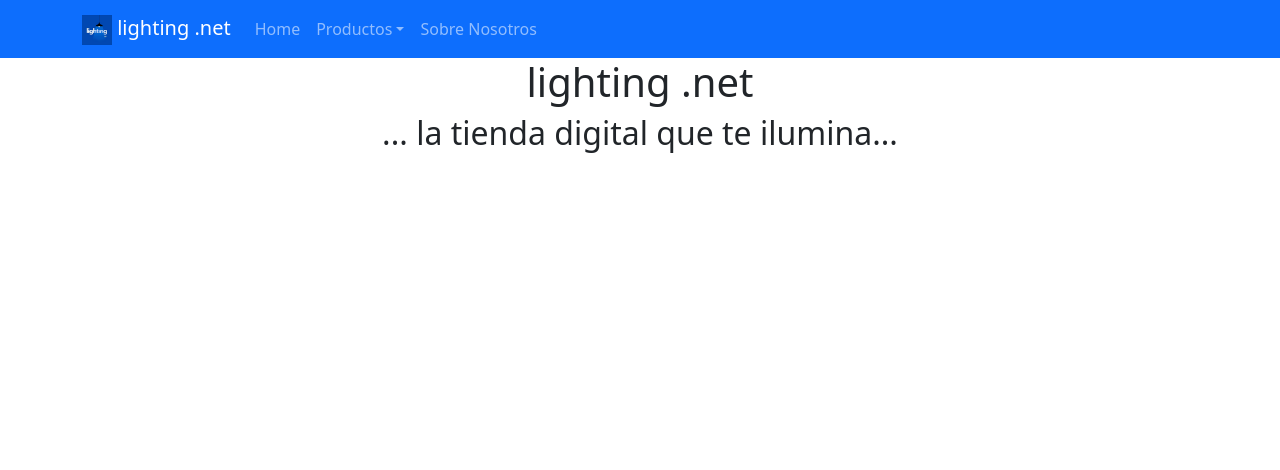
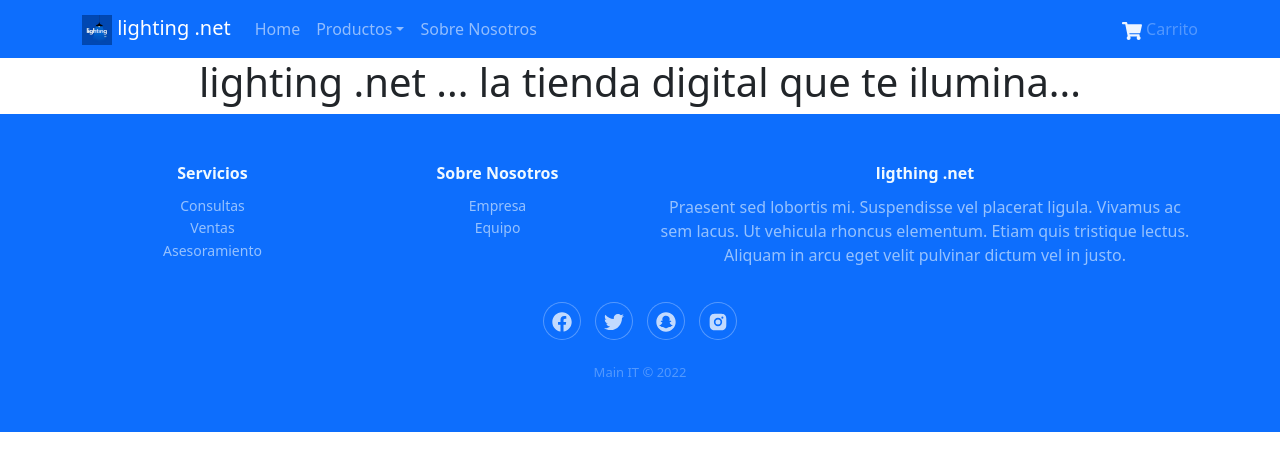
Before and after one commit to fmancevich/proyecto-final-react, a React (Create React App) app: page / in a window 1280 px wide. Shown: the top 470 px of the page. Built offline with nearby package versions, Linux system fonts and the light colour scheme.

Commit message:
Desafío 4: Crea tu landing Se agrega CartWidget e ItemList

```diff
--- a/package.json
+++ b/package.json
@@ -10,6 +10,7 @@
     "react": "^18.0.0",
     "react-bootstrap": "^2.2.3",
     "react-dom": "^18.0.0",
+    "react-icons": "^4.3.1",
     "react-router-dom": "^6.3.0",
     "react-scripts": "5.0.0",
     "web-vitals": "^2.1.4"
--- a/src/App.js
+++ b/src/App.js
@@ -1,13 +1,17 @@
 import 'bootstrap/dist/css/bootstrap.min.css';
-import NavBar from './components/NavBar.js';
 import './App.css';
+import Footer from './components/footer/Footer';
+import Header from './components/header/Header';
+import Main from './components/main/Main';
 
-function App() {
+// rafce
+
+const App = () => {
   return (
     <div className="App">
-      <NavBar />
-      <h1>lighting .net</h1>
-      <h2>... la tienda digital que te ilumina...</h2>
+      <Header/>
+      <Main/>
+      <Footer/>
     </div>
   );
 }
--- /dev/null
+++ b/src/components/cartWidget/CartWidget.jsx
@@ -0,0 +1,17 @@
+import React from 'react'
+import { FaShoppingCart } from 'react-icons/fa';
+import './CartWidget.css';
+
+
+const CartWidget = () => {
+  return (
+
+    <div>
+        <FaShoppingCart size={20} color={'#eef5ff'} />
+        <span style={{color: '#5398fe'}}>&nbsp;Carrito</span>
+    </div>
+
+  )
+}
+
+export default CartWidget;
--- /dev/null
+++ b/src/components/footer/Footer.css
@@ -0,0 +1,89 @@
+.footer-dark {
+    padding:50px 0;
+    color:#f0f9ff;
+    background-color:#0d6efd;
+  }
+
+  .footer-dark h3 {
+    margin-top:0;
+    margin-bottom:12px;
+    font-weight:bold;
+    font-size:16px;
+  }
+
+  .footer-dark ul {
+    padding:0;
+    list-style:none;
+    line-height:1.6;
+    font-size:14px;
+    margin-bottom:0;
+  }
+
+  .footer-dark ul a {
+    color:inherit;
+    text-decoration:none;
+    opacity:0.6;
+  }
+
+  .footer-dark ul a:hover {
+    opacity:0.8;
+  }
+
+  @media (max-width:767px) {
+    .footer-dark .item:not(.social) {
+      text-align:center;
+      padding-bottom:20px;
+    }
+  }
+
+  .footer-dark .item.text {
+    margin-bottom:36px;
+  }
+
+  @media (max-width:767px) {
+    .footer-dark .item.text {
+      margin-bottom:0;
+    }
+  }
+
+  .footer-dark .item.text p {
+    opacity:0.6;
+    margin-bottom:0;
+  }
+
+  .footer-dark .item.social {
+    text-align:center;
+  }
+
+  @media (max-width:991px) {
+    .footer-dark .item.social {
+      text-align:center;
+      margin-top:20px;
+    }
+  }
+
+  .footer-dark .item.social > a {
+    font-size:20px;
+    width:36px;
+    height:36px;
+    line-height:36px;
+    display:inline-block;
+    text-align:center;
+    border-radius:50%;
+    box-shadow:0 0 0 1px rgba(255,255,255,0.4);
+    margin:0 8px;
+    color:#fff;
+    opacity:0.75;
+  }
+
+  .footer-dark .item.social > a:hover {
+    opacity:0.9;
+  }
+
+  .footer-dark .copyright {
+    text-align:center;
+    padding-top:24px;
+    opacity:0.3;
+    font-size:13px;
+    margin-bottom:0;
+  }
--- /dev/null
+++ b/src/components/footer/Footer.jsx
@@ -0,0 +1,45 @@
+import React from "react";
+import { FaFacebook, FaTwitter, FaSnapchat } from 'react-icons/fa';
+import { RiInstagramFill } from 'react-icons/ri';
+import './Footer.css';
+
+const Footer = () => {
+    return (
+        <div className="footer-dark">
+        <footer>
+            <div className="container">
+                <div className="row">
+                    <div className="col-sm-6 col-md-3 item">
+                    <h3>Servicios</h3>
+                    <ul>
+                        <li><a href="#">Consultas</a></li>
+                        <li><a href="#">Ventas</a></li>
+                        <li><a href="#">Asesoramiento</a></li>
+                    </ul>
+                    </div>
+                    <div className="col-sm-6 col-md-3 item">
+                    <h3>Sobre Nosotros</h3>
+                    <ul>
+                        <li><a href="#">Empresa</a></li>
+                        <li><a href="#">Equipo</a></li>
+                    </ul>
+                    </div>
+                    <div className="col-md-6 item text">
+                        <h3>ligthing .net</h3>
+                        <p>Praesent sed lobortis mi. Suspendisse vel placerat ligula. Vivamus ac sem lacus. Ut vehicula rhoncus elementum. Etiam quis tristique lectus. Aliquam in arcu eget velit pulvinar dictum vel in justo.</p>
+                    </div>
+                    <div className="col item social">
+                        <a href="#"><FaFacebook/></a>
+                        <a href="#"><FaTwitter/></a>
+                        <a href="#"><FaSnapchat/></a>
+                        <a href="#"><RiInstagramFill/></a>
+                    </div>
+                </div>
+                <p className="copyright">Main IT © 2022</p>
+            </div>
+        </footer>
+        </div>
+    );
+};
+
+export default Footer;
--- /dev/null
+++ b/src/components/header/Header.jsx
@@ -0,0 +1,14 @@
+import React from 'react';
+import NavBar from '../navBar/NavBar';
+
+const Header = () => {
+
+  return (
+    <div className="Header">
+      <NavBar/>
+    </div>
+  );
+
+}
+
+export default Header;
--- /dev/null
+++ b/src/components/itemList/ItemList.jsx
@@ -0,0 +1,11 @@
+import React from 'react';
+
+const ItemList = (props) => {
+  return (
+    <div>
+      <h1>{props.texto}</h1>
+    </div>
+  )
+}
+
+export default ItemList;
--- /dev/null
+++ b/src/components/main/Main.jsx
@@ -0,0 +1,12 @@
+import React from 'react';
+import ItemList from '../itemList/ItemList';
+
+const Main = () => {
+  return (
+    <div>
+        <ItemList texto="lighting .net ... la tienda digital que te ilumina..." />
+    </div>
+  )
+}
+
+export default Main;
--- a/src/components/NavBar.js
+++ b/src/components/navBar/NavBar.jsx
@@ -1,5 +1,6 @@
 import React from 'react';
 import { Navbar, Nav, NavDropdown, Container } from 'react-bootstrap';
+import CartWidget from '../cartWidget/CartWidget';
 
 const NavBar = () => {
   return (
@@ -26,6 +27,7 @@ const NavBar = () => {
                         <Nav.Link href="#nosotros">Sobre Nosotros</Nav.Link>
                     </Nav>
                 </Navbar.Collapse>
+                <CartWidget/>
             </Container>
         </Navbar>
     </div>
```
Also changed, not shown: src/components/item/Item.jsx (added, +9 -0 lines), src/components/cartWidget/CartWidget.css (added), 1 other file (tests, documents, lock files or other folders).
